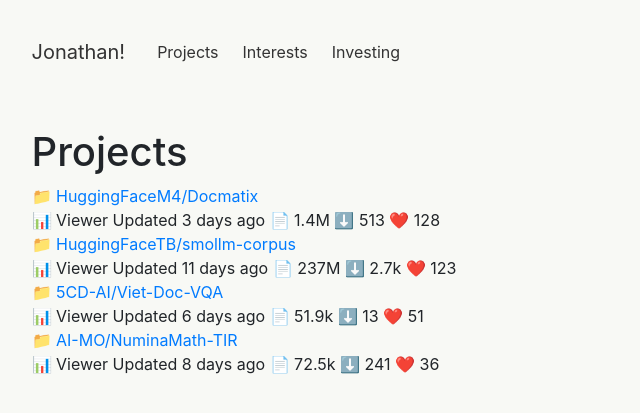
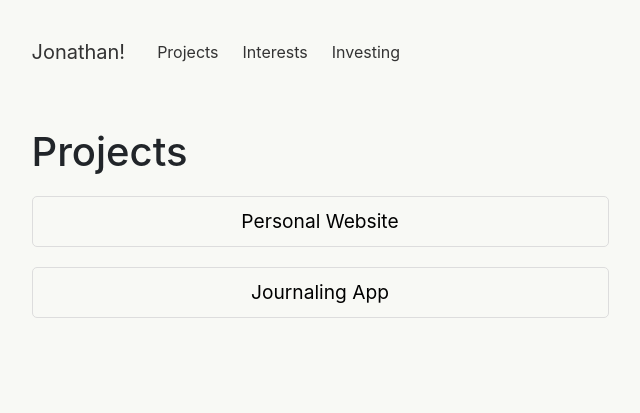
Before and after one commit to jxnxthxnz/site, a Jekyll site: the page built from projects.md, in a window 1280 px wide. Shown: the top 413 px of the page, without its empty margins (320-960 px from the left). Built offline with Jekyll 4.4.1, drawn with Linux system fonts in a browser that asks for light colours.

Commit message:
projects added

```diff
--- a/_layouts/default.html
+++ b/_layouts/default.html
@@ -11,6 +11,9 @@
   <link rel="stylesheet" href="{{ "/assets/css/main.css" | relative_url }}">
   {% if page.title == "Investing" %}
   <link rel="stylesheet" href="{{ "/assets/css/stock-ticker.css" | relative_url }}">
+  {% endif %}
+  {% if page.title == "Projects" %}
+  <link rel="stylesheet" href="{{ "/assets/css/projects.css" | relative_url }}">
   {% endif %}
 </head>
 <body>
--- a/assets/css/projects.css
+++ b/assets/css/projects.css
@@ -1,52 +1,26 @@
 /* assets/css/projects.css */
 
-.projects-container {
-    display: grid;
-    grid-template-columns: repeat(auto-fit, minmax(300px, 1fr));
-    gap: 20px;
+.project-categories {
     margin-top: 20px;
   }
 
-  .project-card {
-    background-color: #ffffff;
-    border: 1px solid #e1e4e8;
-    border-radius: 6px;
-    padding: 16px;
-    transition: box-shadow 0.3s ease;
-  }
+.project-category {
+    display: block;
+    width: 100%;
+    padding: 10px;
+    /* border-radius: 12px; */
+    border: 1px solid #ddd;
+    border-radius: 5px;
+    font-size: 1.2em;
+    margin-bottom: 20px;
+    text-align: center;
+    background-color: #F8F9F5;
+    color: #000;
+    text-decoration: none;
+    transition: transform 0.2s, box-shadow 0.2s;
+}
 
-  .project-card:hover {
-    box-shadow: 0 4px 12px rgba(0, 0, 0, 0.1);
-  }
-
-  .project-title {
-    font-size: 16px;
-    font-weight: 600;
-    margin-bottom: 8px;
-  }
-
-  .project-title a {
-    color: #0366d6;
-    text-decoration: none;
-  }
-
-  .project-title a:hover {
-    text-decoration: underline;
-  }
-
-  .icon {
-    margin-right: 8px;
-  }
-
-  .project-meta {
-    color: #586069;
-    font-size: 12px;
-  }
-
-  .meta-item {
-    margin-right: 16px;
-  }
-
-  .meta-item:last-child {
-    margin-right: 0;
-  }
+.project-category:hover {
+    transform: translateY(-5px);
+    box-shadow: 0 4px 8px rgba(0, 0, 0, 0.15);
+}
--- a/assets/js/stock-ticker.js
+++ b/assets/js/stock-ticker.js
@@ -1,6 +1,6 @@
 // assets/js/stock-ticker.js
 
-const apiKey = 'S0TPX1N4SUD2TVLS';  // Replace with your Alpha Vantage API key
+const apiKey = '';  // Replace with your Alpha Vantage API key
 const symbols = ['AAPL', 'GOOGL', 'MSFT'];  // Add more stock symbols as needed
 
 async function fetchStockData(symbol) {
--- a/projects.md
+++ b/projects.md
@@ -6,60 +6,7 @@ permalink: /projects/
 
 # Projects
 
-<div class="projects-container">
-  <div class="project-card">
-    <div class="project-title">
-      <span class="icon">📁</span>
-      <a href="https://huggingface.co/HuggingFaceM4/Docmatix" target="_blank">HuggingFaceM4/Docmatix</a>
-    </div>
-    <div class="project-meta">
-      <span class="meta-item">📊 Viewer</span>
-      <span class="meta-item">Updated 3 days ago</span>
-      <span class="meta-item">📄 1.4M</span>
-      <span class="meta-item">⬇️ 513</span>
-      <span class="meta-item">❤️ 128</span>
-    </div>
-  </div>
-
-  <div class="project-card">
-    <div class="project-title">
-      <span class="icon">📁</span>
-      <a href="https://huggingface.co/HuggingFaceTB/smollm-corpus" target="_blank">HuggingFaceTB/smollm-corpus</a>
-    </div>
-    <div class="project-meta">
-      <span class="meta-item">📊 Viewer</span>
-      <span class="meta-item">Updated 11 days ago</span>
-      <span class="meta-item">📄 237M</span>
-      <span class="meta-item">⬇️ 2.7k</span>
-      <span class="meta-item">❤️ 123</span>
-    </div>
-  </div>
-
-  <div class="project-card">
-    <div class="project-title">
-      <span class="icon">📁</span>
-      <a href="https://huggingface.co/5CD-AI/Viet-Doc-VQA" target="_blank">5CD-AI/Viet-Doc-VQA</a>
-    </div>
-    <div class="project-meta">
-      <span class="meta-item">📊 Viewer</span>
-      <span class="meta-item">Updated 6 days ago</span>
-      <span class="meta-item">📄 51.9k</span>
-      <span class="meta-item">⬇️ 13</span>
-      <span class="meta-item">❤️ 51</span>
-    </div>
-  </div>
-
-  <div class="project-card">
-    <div class="project-title">
-      <span class="icon">📁</span>
-      <a href="https://huggingface.co/AI-MO/NuminaMath-TIR" target="_blank">AI-MO/NuminaMath-TIR</a>
-    </div>
-    <div class="project-meta">
-      <span class="meta-item">📊 Viewer</span>
-      <span class="meta-item">Updated 8 days ago</span>
-      <span class="meta-item">📄 72.5k</span>
-      <span class="meta-item">⬇️ 241</span>
-      <span class="meta-item">❤️ 36</span>
-    </div>
-  </div>
+<div class="project-categories">
+  <a href="https://github.com/jxnxthxnz/site" target="_blank" class="project-category">Personal Website</a>
+  <a href="https://github.com/cse110-sp24-group35/journal" target="_blank" class="project-category">Journaling App</a>
 </div>
```
Also changed, not shown: index.markdown (+6 -6 lines), README.md (added).
